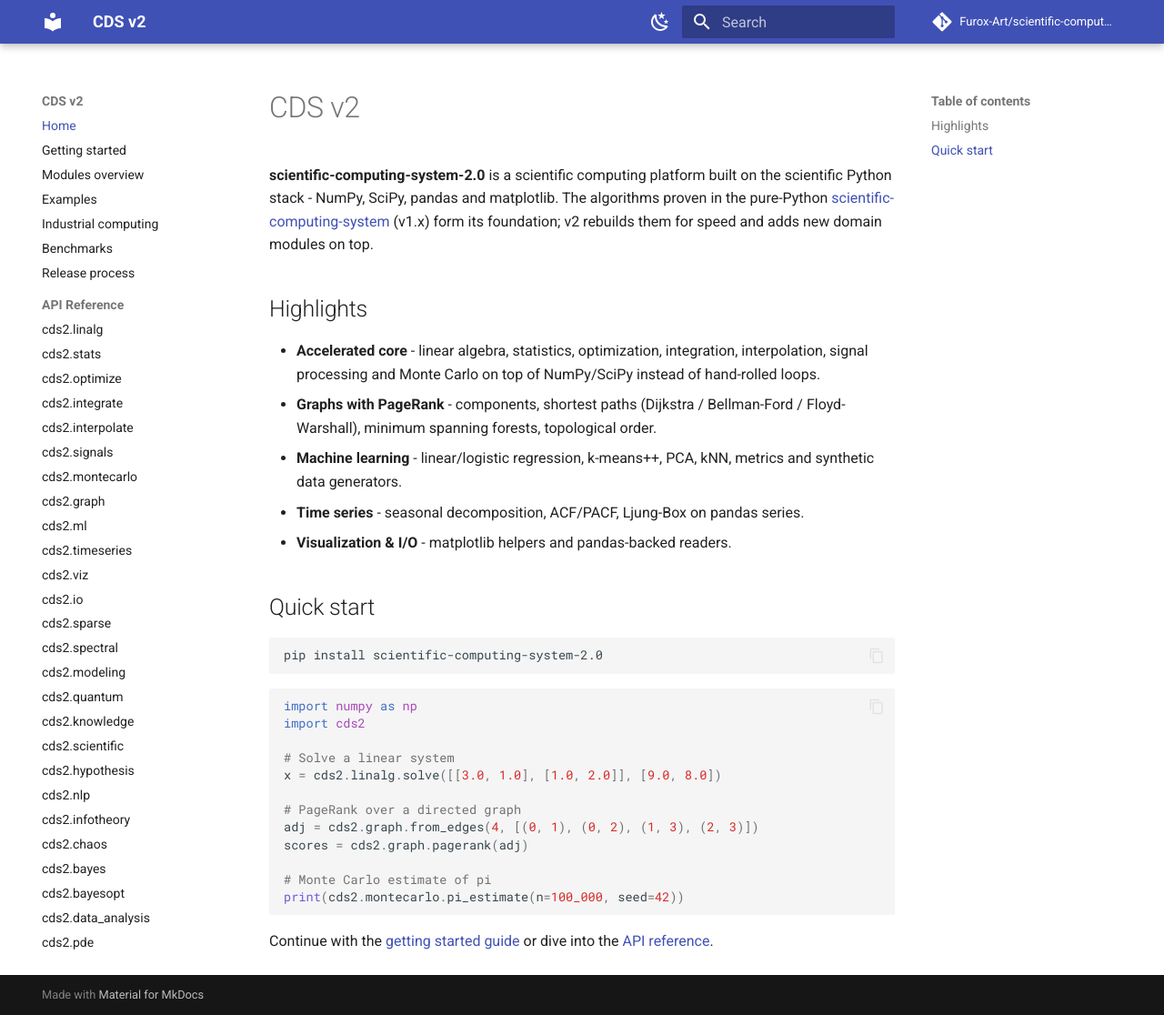
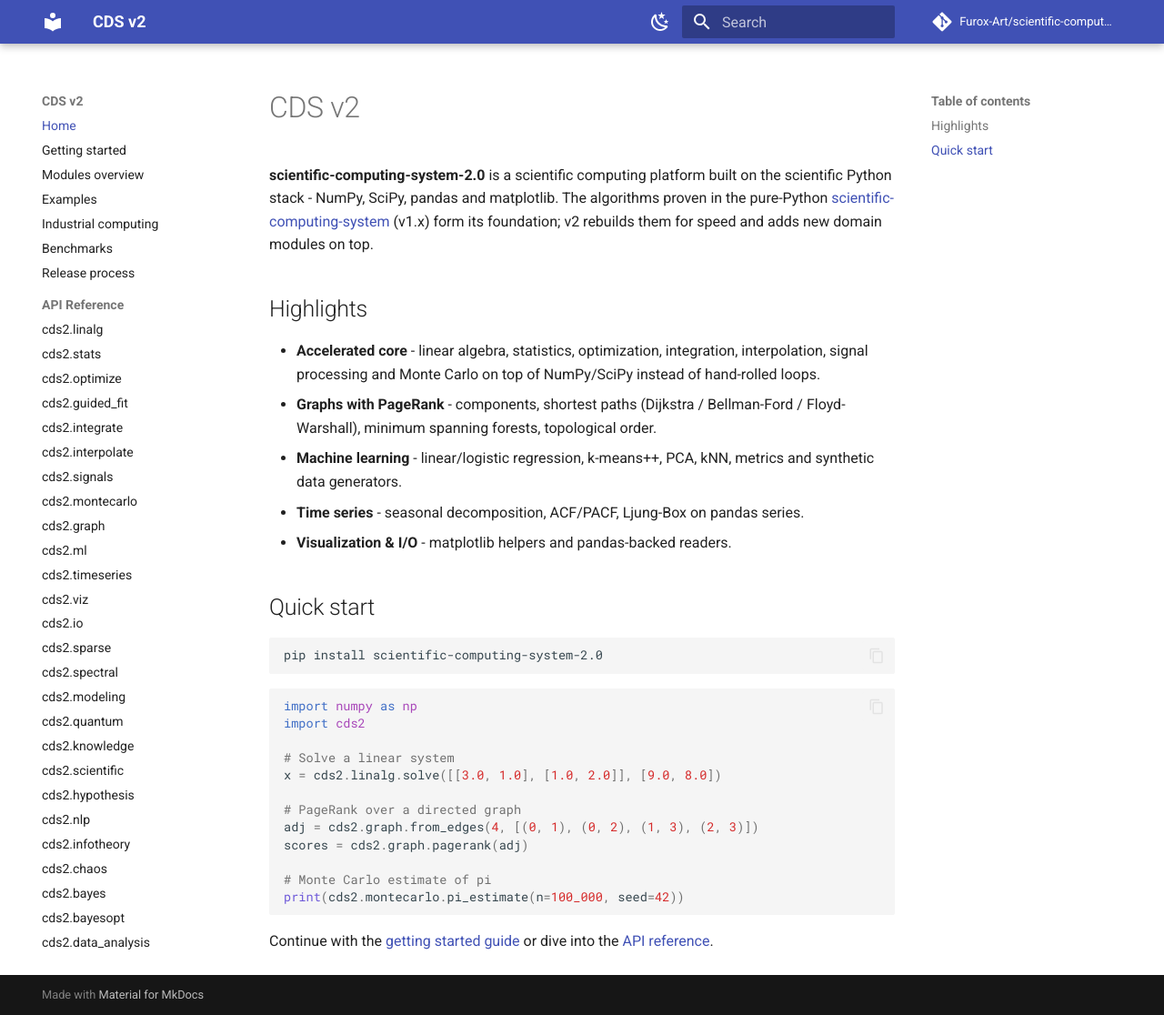
Before and after one commit to Furox-Art/scientific-computing-system-2.0, an MkDocs documentation site: the page built from docs/index.md, in a window 1280 px wide and 1116 px high. Shown: the whole window at 91% size. Built offline with MkDocs 1.6.1 and Material for MkDocs 9.7.7, drawn with Linux system fonts in a browser that asks for light colours; comment, search, counter and statistics services are not loaded.

Commit message:
Add guided fit to documentation navigation

```diff
--- a/mkdocs.yml
+++ b/mkdocs.yml
@@ -35,6 +35,7 @@
       - cds2.linalg: api/linalg.md
       - cds2.stats: api/stats.md
       - cds2.optimize: api/optimize.md
+      - cds2.guided_fit: api/guided_fit.md
       - cds2.integrate: api/integrate.md
       - cds2.interpolate: api/interpolate.md
       - cds2.signals: api/signals.md
```
